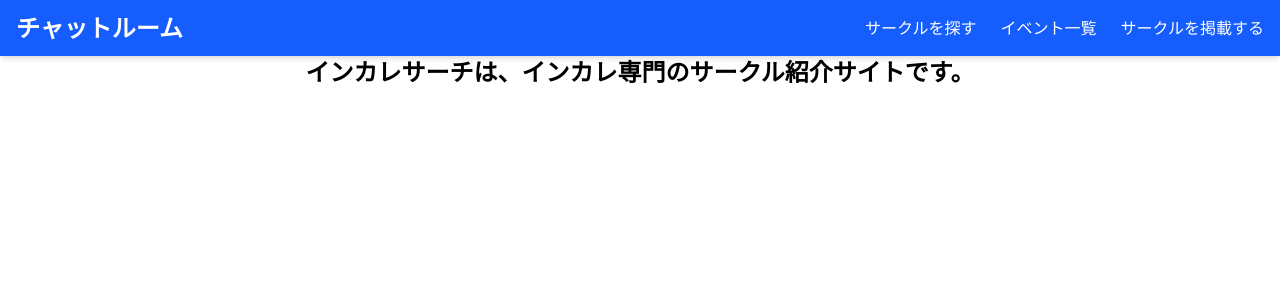
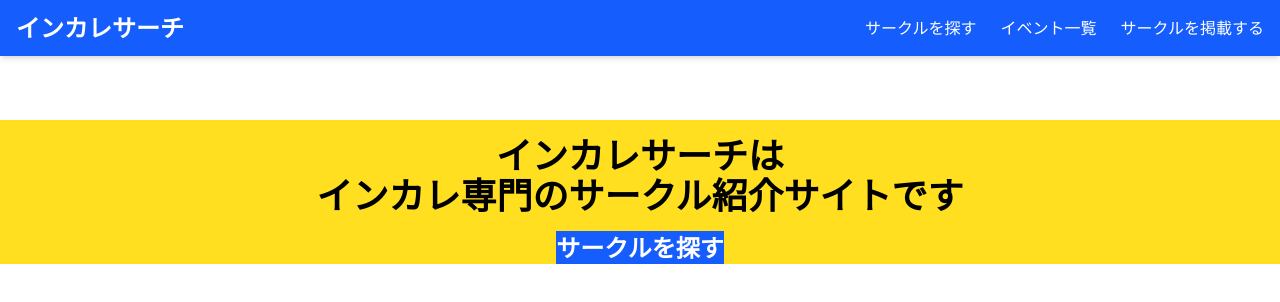
Before and after one commit to momiprog/incolle, a Next.js app: page / in a window 1280 px wide. Shown: the top 302 px of the page. Built offline with nearby package versions, Linux system fonts and the light colour scheme.

Commit message:
ヘッダーのホームボタン追加、サークルを探すボタンを追加

```diff
--- a/src/app/components/layout/Header.tsx
+++ b/src/app/components/layout/Header.tsx
@@ -7,8 +7,8 @@ export default function Header() {
             <div className="flex items-center justify-between bg-blue-600 px-4 py-3 shadow-md">
 
                 {/* 背景色などは親のdivに移動させたので、h1は文字のスタイルのみにしました */}
-                <h1 className="text-2xl font-bold text-white">
-                    チャットルーム
+                <h1>
+                    <Link href="/" className="text-2xl font-bold text-white">インカレサーチ</Link>
                 </h1>
 
                 {/* 2. メニュー項目(li)同士を横並びにし、隙間(gap)を空ける */}
--- a/src/app/event/page.tsx
+++ b/src/app/event/page.tsx
@@ -1,6 +1,9 @@
+import Header from "../components/layout/Header";
+
 export default function Loading() {
     return (
         <div>
+            <Header />
             <p>イベント一覧</p>
         </div>
     );
--- a/src/app/page.tsx
+++ b/src/app/page.tsx
@@ -1,12 +1,17 @@
 import Header from "./components/layout/Header";
+import Link from "next/link";
 
 export default function Home() {
   return (
     <div>
       <Header />
-      <h1 className="text-center text-2xl font-bold">
-        インカレサーチは、インカレ専門のサークル紹介サイトです。
-      </h1>
+      <div className="text-center justify-center items-center bg-yellow-300">
+        <h1 className="text-4xl font-bold  w-fit mx-auto rounded-lg p-4 mt-16">
+          インカレサーチは<br />
+          インカレ専門のサークル紹介サイトです
+        </h1>
+        <Link href="/search" className="text-2xl font-bold text-white bg-blue-600">サークルを探す</Link>
+      </div>
     </div>
   );
 }
```
